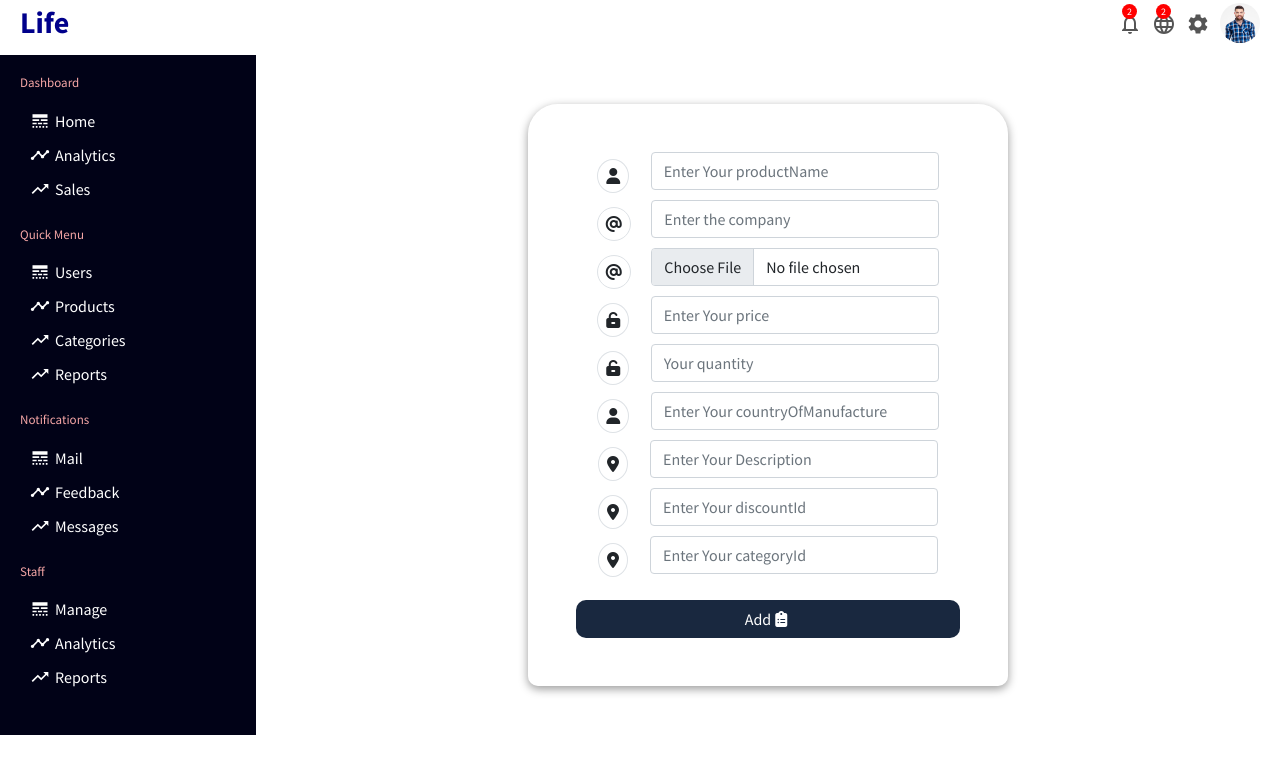
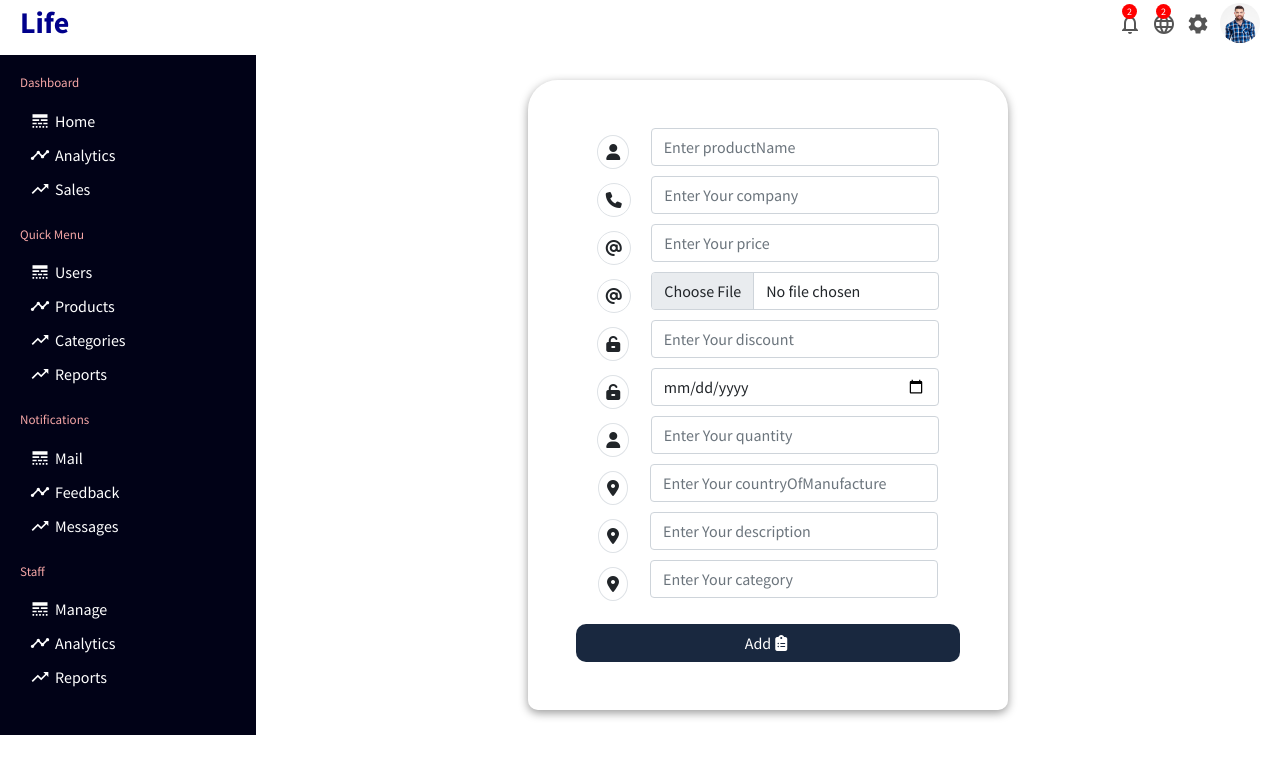
Before and after one commit to Ahmed5510-Mac/LifeProjectDashboord, a React (Create React App) app: page /products/add in a window 1280 px wide. Shown: the top 774 px of the page. Built offline with nearby package versions, Linux system fonts and the light colour scheme; a web font is replaced by a local one.

Commit message:
add product form

```diff
--- a/src/pages/ProductAdd/ProductAdd.jsx
+++ b/src/pages/ProductAdd/ProductAdd.jsx
@@ -1,201 +1,99 @@
-import { React, useRef } from 'react'
-import { useDispatch } from 'react-redux'
+import {React,useRef,useState} from 'react'
+import {useDispatch} from 'react-redux'
 import { insertProduct } from '../../store/product/productSlice';
+// import"./UserAdd.css"
 
-const ProductAdd = () => {
-    const productName = useRef(null)
-    const company = useRef(null)
-    const price = useRef(null)
-    const quantity = useRef(null)
-    const image = useRef(null)
-    const countryOfManufacture = useRef(null)
-    const description = useRef(null)
-    const discountId = useRef(null)
-    const categoryId = useRef(null)
+const  ProductAdd = () => {
+  const productName = useRef(null);
+  const company = useRef(null);
+  const price = useRef(null);
+  const quantity = useRef(null);
+  const countryOfManufacture = useRef(null);
+  const description = useRef(null);
+  const discount = useRef(null);
+  const category = useRef(null);
+  const expirationDate = useRef(null);
 
     const dispatch = useDispatch()
+    const [file,setFile] = useState(null)
 
-    const handleSubmit = (e) => {
-        e.preventDefault();
-        const data = {
-            productName: productName.current.value,
-            company: company.current.value,
-            // image: e.target.files[0],
-            price: price.current.value,
-            quantity: quantity.current.value,
-            countryOfManufacture: countryOfManufacture.current.value,
-            description: description.current.value,
-            discountId:discountId.current.value,
-            categoryId:categoryId.current.value,
-        };
-        dispatch(insertProduct(data));
-        productName.current.value = null;
-        company.current.value = null;
-        image.current.value = null;
-        price.current.value = null;
-        quantity.current.value = null;
-        countryOfManufacture.current.value = null;
-        description.current.value = null;
-        discountId.current.value = null;
-        categoryId.current.value = null;
-    };
+    const handleSubmit =(e)=>{
+        e.preventDefault()
+        let formData = new FormData();
+        formData.append('productName',productName.current.value)
+        formData.append('company',company.current.value)
+        formData.append('price',price.current.value)
+        formData.append('image',file)
+        formData.append('quantity',quantity.current.value)
+        formData.append('countryOfManufacture',countryOfManufacture.current.value)
+        formData.append('description',description.current.value)
+        formData.append('discount',discount.current.value)
+        formData.append('category',category.current.value)
+        formData.append('expirationDate',expirationDate.current.value)
 
-    return (<>
-        <div className='row justify-content-center  align-items-center mx-auto'>
-            <form
-                className='continer px-5 py-5 text-center  mx-auto sign-Up'
-                onSubmit={handleSubmit}
-            >
+        dispatch(insertProduct(formData))
+        productName.current.value = null
+        price.current.value = null
+        company.current.value = null
+        discount.current.value = null
+        countryOfManufacture.current.value=null
+        category.current.value = null
+        quantity.current.value = null
+        description.current.value = null
+        expirationDate.current.value = null
+
+    }
+
+
+
+
+  return (
+<div className="row justify-content-center  align-items-center mx-auto">
+<form  className='continer px-5 py-5 text-center  mx-auto sign-Up' onSubmit={handleSubmit} encType='multipart/form-data'>
             <div className='d-flex align-items-center justify-content-evenly w-100'>
-                    <label htmlFor='productName'>
-                        <i
-                            className='fa-solid border p-2 rounded-circle fa-user'
-                            role='button'
-                        ></i>
-                    </label>
-                    <input
-                        className='form-control w-75 '
-                        placeholder='Enter Your productName'
-                        type='text'
-                        name='productName'
-                        ref={productName}
-                        required
-                    />
+            <label htmlFor="productName"><i className="fa-solid border p-2 rounded-circle fa-user" role="button"></i></label>
+                <input className='form-control w-75 ' placeholder='Enter productName' type="text" name='productName' ref={productName}  />
             </div>
             <div className='d-flex align-items-center justify-content-evenly w-100'>
-                    <label htmlFor='company'>
-                        <i
-                            className='fa-solid fa-at border p-2 rounded-circle  '
-                            role='button'
-                        ></i>
-                    </label>
-                    <input
-                        className='form-control w-75 '
-                        type='text'
-                        placeholder='Enter the company'
-                        name='company'
-                        ref={company}
-                        required
-                    />
+            <label htmlFor="company"><i className="fa-solid fa-phone border p-2 rounded-circle " role="button"></i></label>
+                <input className='form-control w-75 'type="text" placeholder='Enter Your company'  name='company'ref={company} />
             </div>
             <div className='d-flex align-items-center justify-content-evenly w-100'>
-                    <label htmlFor='image'>
-                        <i
-                            className='fa-solid fa-at border p-2 rounded-circle  '
-                            role='button'
-                        ></i>
-                    </label>
-                    <input
-                        className='form-control w-75 '
-                        type='file'
-                        placeholder='Enter Your productImage'
-                        name='image'
-                        ref={image}
-
-                    />
+            <label htmlFor="price"><i className="fa-solid fa-at border p-2 rounded-circle  " role="button"></i></label>
+                <input className='form-control w-75 'type="number" placeholder='Enter Your price' name='price' ref={price}  />
             </div>
             <div className='d-flex align-items-center justify-content-evenly w-100'>
-                    <label htmlFor='price'>
-                        <i
-                            className='fa-solid fa-unlock-keyhole border p-2 rounded-circle '
-                            role='button'
-                        ></i>
-                    </label>
-                    <input
-                        className='form-control w-75 '
-                        type='number'
-                        placeholder='Enter Your price'
-                        name='price'
-                        ref={price}
-                        required
-                    />
+            <label htmlFor="image"><i className="fa-solid fa-at border p-2 rounded-circle  " role="button"></i></label>
+                <input className='form-control w-75' type="file"  accept=".png,.jpeg,.jpg" name='image'  onChange={(e)=>setFile(e.target.files[0])}/>
             </div>
             <div className='d-flex align-items-center justify-content-evenly w-100'>
-                    <label htmlFor='quantity'>
-                        <i
-                            className='fa-solid fa-unlock-keyhole border p-2 rounded-circle  '
-                            role='button'
-                        ></i>
-                    </label>
-                    <input
-                        className='form-control w-75 '
-                        type='number'
-                        placeholder='Your quantity'
-                        name='quantity'
-                        ref={quantity}
-                        required
-                    />
+            <label htmlFor="discount"><i className="fa-solid fa-unlock-keyhole border p-2 rounded-circle " role="button"></i></label>
+                <input className='form-control w-75 'type="text" placeholder='Enter Your discount' name='discount'ref={discount} />
             </div>
             <div className='d-flex align-items-center justify-content-evenly w-100'>
-                    <label htmlFor='countryOfManufacture'>
-                        <i
-                            className='fa-solid border p-2 rounded-circle fa-user  '
-                            role='button'
-                        ></i>
-                    </label>
-                    <input
-                        className='form-control w-75 '
-                        type='text'
-                        placeholder='Enter Your countryOfManufacture'
-                        name='countryOfManufacture'
-                        ref={countryOfManufacture}
-                        required
-                    />
+            <label htmlFor="expirationDate"><i className="fa-solid fa-unlock-keyhole border p-2 rounded-circle  " role="button"></i></label>
+                <input className='form-control w-75 'type="date" placeholder='enter Your expirationDate' name='expirationDate'ref={expirationDate}  />
             </div>
             <div className='d-flex align-items-center justify-content-evenly w-100'>
-                    <label htmlFor='description'>
-                        <i
-                            className='fa-solid fa-location-dot border rounded-circle p-2  '
-                            role='button'
-                        ></i>
-                    </label>
-                    <input
-                        className='form-control w-75'
-                        type='text'
-                        placeholder='Enter Your Description'
-                        name='description'
-                        ref={description}
-                        required
-                    />
+            <label htmlFor="quantity"><i className="fa-solid border p-2 rounded-circle fa-user  " role="button"></i></label>
+                <input className='form-control w-75 'type="number" placeholder='Enter Your quantity' name='quantity' ref={quantity} />
             </div>
             <div className='d-flex align-items-center justify-content-evenly w-100'>
-                    <label htmlFor='discountId'>
-                        <i
-                            className='fa-solid fa-location-dot border rounded-circle p-2  '
-                            role='button'
-                        ></i>
-                    </label>
-                    <input
-                        className='form-control w-75'
-                        type='text'
-                        placeholder='Enter Your discountId'
-                        name='discountId'
-                        ref={discountId}
-
-                    />
+            <label htmlFor="countryOfManufacture"><i className="fa-solid fa-location-dot border rounded-circle p-2  " role="button"></i></label>
+                <input className='form-control w-75'type="text" placeholder='Enter Your countryOfManufacture' name='countryOfManufacture'ref={countryOfManufacture} />
             </div>
             <div className='d-flex align-items-center justify-content-evenly w-100'>
-                    <label htmlFor='categoryId'>
-                        <i
-                            className='fa-solid fa-location-dot border rounded-circle p-2  '
-                            role='button'
-                        ></i>
-                    </label>
-                    <input
-                        className='form-control w-75'
-                        type='text'
-                        placeholder='Enter Your categoryId'
-                        name='categoryId'
-                        ref={categoryId}
-
-                    />
+            <label htmlFor="description"><i className="fa-solid fa-location-dot border rounded-circle p-2  " role="button"></i></label>
+                <input className='form-control w-75'type="text" placeholder='Enter Your description' name='description'ref={description} />
             </div>
-                <button className='btnSubmit btn mt-3' type='submit'>
-                    Add<i className='fa-solid fa-clipboard-list mx-1'></i>
-                </button>
+            <div className='d-flex align-items-center justify-content-evenly w-100'>
+            <label htmlFor="category"><i className="fa-solid fa-location-dot border rounded-circle p-2  " role="button"></i></label>
+                <input className='form-control w-75'type="text" placeholder='Enter Your category' name='category'ref={category} />
+            </div>
+            <button className='btnSubmit btn mt-3' type="submit">Add<i className="fa-solid fa-clipboard-list mx-1"></i></button>
         </form>
         </div>
-    </>);
+  )
 }
 
-export default ProductAdd;
+export default ProductAdd
--- a/src/pages/UserAdd/UserAdd.js
+++ b/src/pages/UserAdd/UserAdd.js
@@ -7,7 +7,6 @@ const  UserAdd = () => {
     const customerName = useRef(null)
     const customerPhone = useRef(null)
     const customerEmail = useRef(null)
-    const image = useRef(null)
     const customerPassword = useRef(null)
     const confirmPassword = useRef(null)
     const role = useRef(null)
@@ -60,7 +59,7 @@ const  UserAdd = () => {
             </div>
             <div className='d-flex align-items-center justify-content-evenly w-100'>
             <label htmlFor="userImage"><i className="fa-solid fa-at border p-2 rounded-circle  " role="button"></i></label>
-                <input className='form-control w-75' type="file"  accept=".png,.jpeg,.jpg" name='image' ref={image} onChange={(e)=>setFile(e.target.files[0])}/>
+                <input className='form-control w-75' type="file"  accept=".png,.jpeg,.jpg" name='image'  onChange={(e)=>setFile(e.target.files[0])}/>
             </div>
             <div className='d-flex align-items-center justify-content-evenly w-100'>
             <label htmlFor="Passoword"><i className="fa-solid fa-unlock-keyhole border p-2 rounded-circle " role="button"></i></label>
```
Also changed, not shown: src/store/product/productSlice.js (+10 -10 lines). Lines whose indentation alone changed are shown as unchanged.
